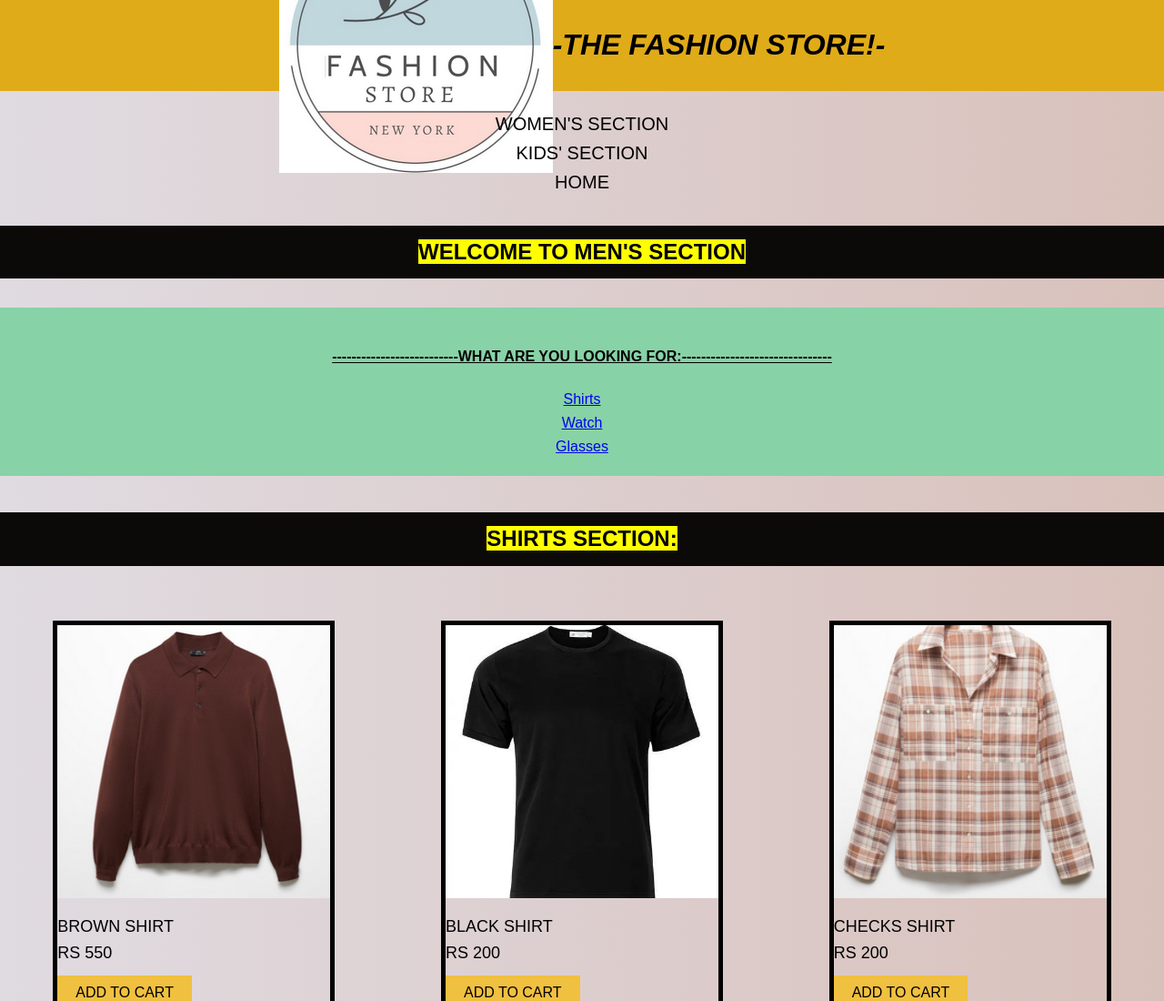
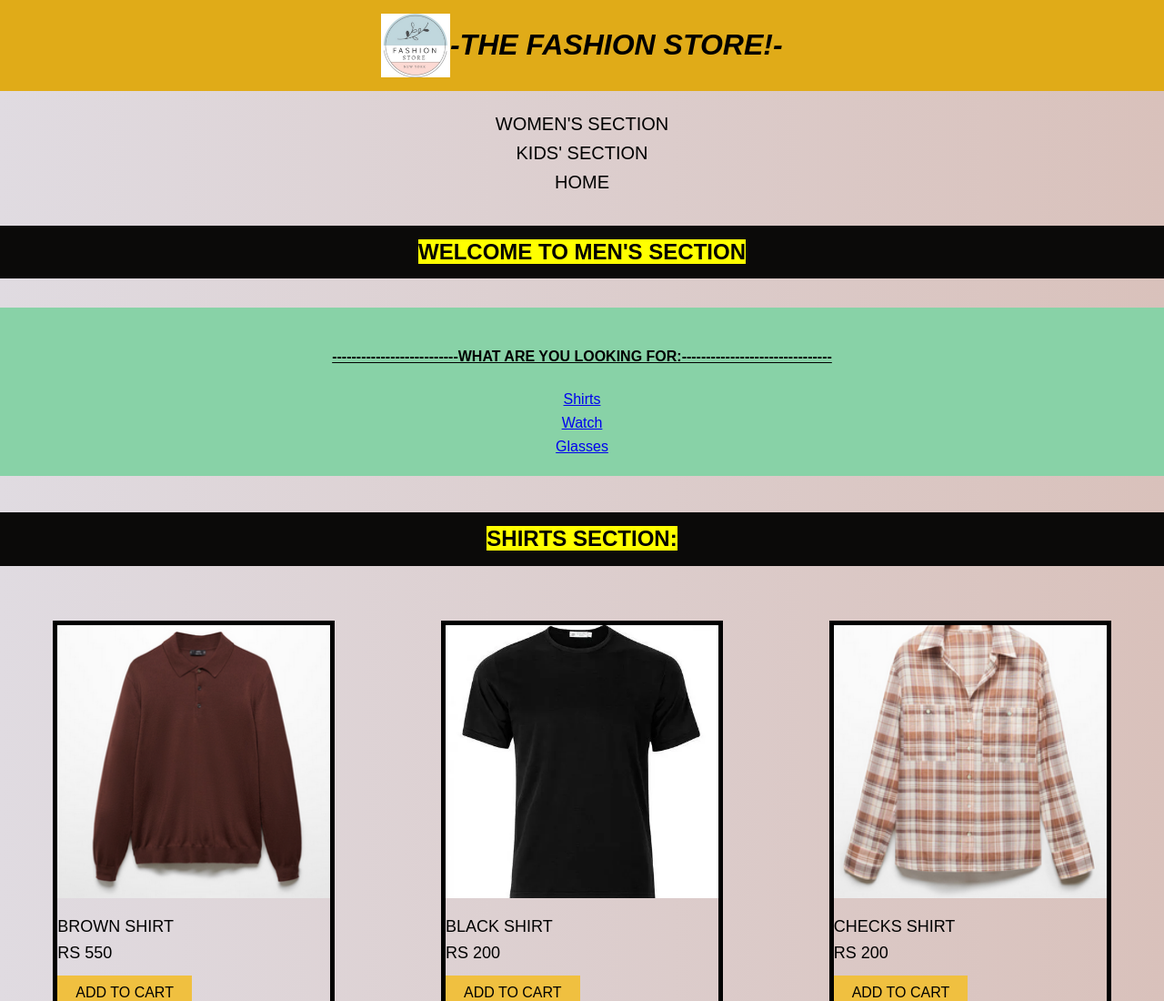
Before and after one commit to fashion-store-website/fashion-website, a plain HTML site: page mens.html in a window 1280 px wide. Shown: the top 1100 px of the page at 91% size. Drawn offline with Linux system fonts and the light colour scheme.

Commit message:
Update mens.html

```diff
--- a/mens.html
+++ b/mens.html
@@ -92,7 +92,7 @@
 </head>
 <body>
     <header class="sec1">
-        <img src="./LOGOFS.png" alt="Fashion Store Logo">
+        <img src="./LOGOFS.png"style="height: 70px;"  alt="Fashion Store Logo">
         <h1><i>-THE FASHION STORE!-</i></h1>
     </header>
 
```
